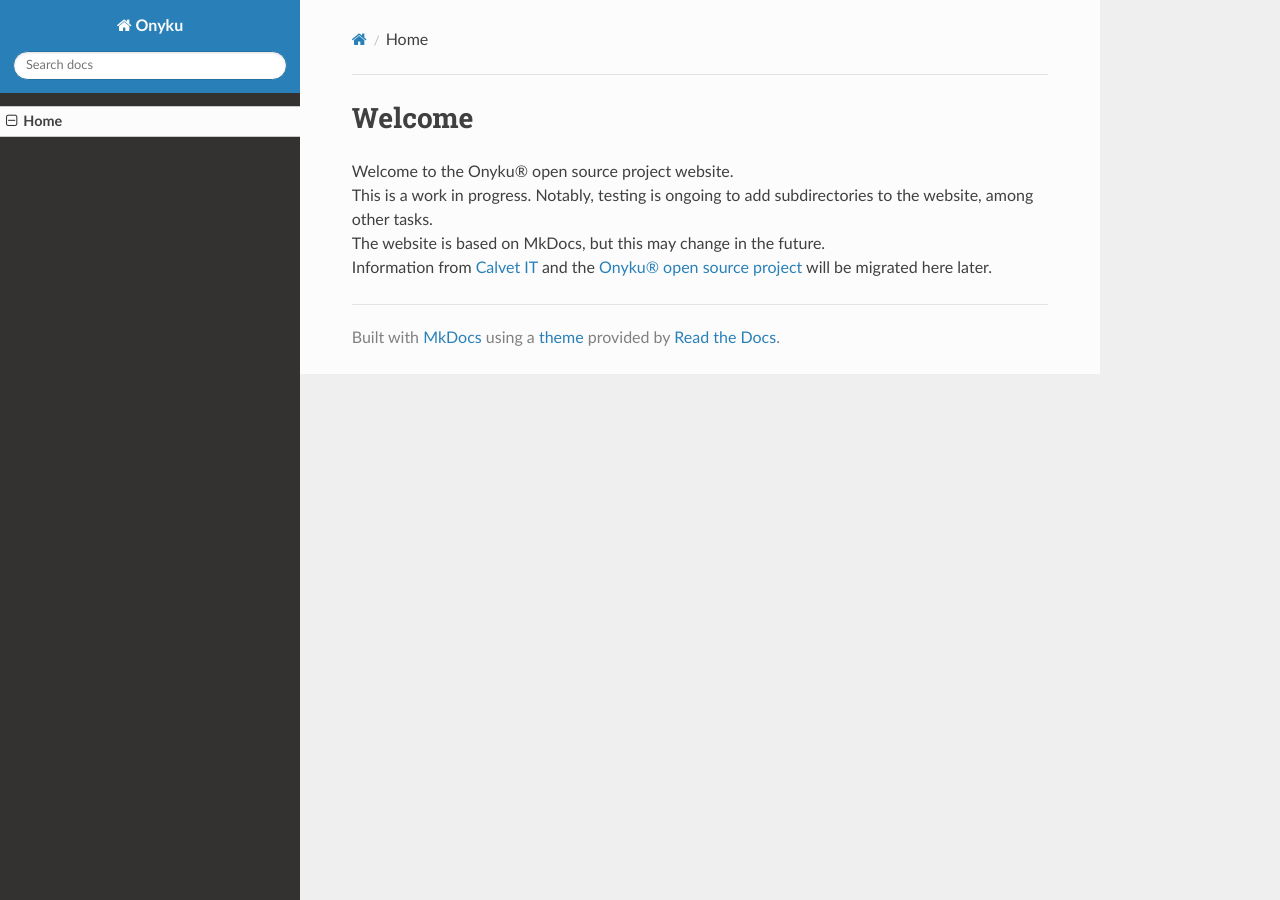
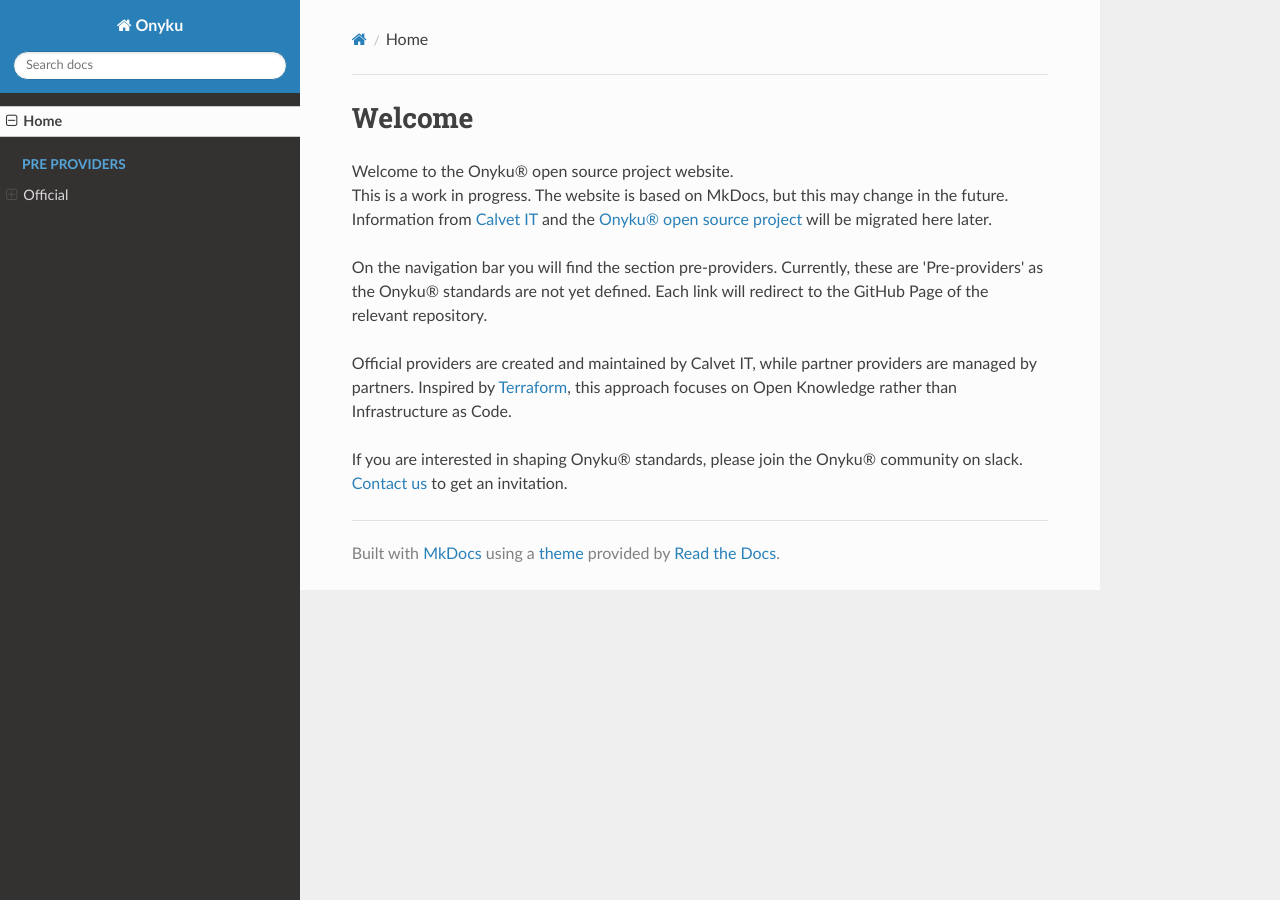
Before and after one commit to CalvetIT/onyku.com, an MkDocs documentation site: the page built from docs/index.md, in a window 1280 px wide. Built offline with MkDocs 1.6.1, drawn with Linux system fonts in a browser that asks for light colours; nearby versions of some CDN libraries.

Commit message:
Updated index.

```diff
--- a/docs/index.md
+++ b/docs/index.md
@@ -1,5 +1,14 @@
 # Welcome
 Welcome to the Onyku® open source project website.
-This is a work in progress. Notably, testing is ongoing to add subdirectories to the website, among other tasks.
+This is a work in progress.
 The website is based on MkDocs, but this may change in the future.
 Information from [Calvet IT](https://calvetit.com/onyku/) and the [Onyku® open source project](https://github.com/CalvetIT/onyku) will be migrated here later.
+
+On the navigation bar you will find the section pre-providers.
+Currently, these are 'Pre-providers' as the Onyku® standards are not yet defined.
+Each link will redirect to the GitHub Page of the relevant repository.
+
+Official providers are created and maintained by Calvet IT, while partner providers are managed by partners. Inspired by [Terraform](https://registry.terraform.io/browse/providers), this approach focuses on Open Knowledge rather than Infrastructure as Code.
+
+If you are interested in shaping Onyku® standards, please join the Onyku® community on slack.
+[Contact us](https://calvetit.com/contact-us/) to get an invitation.
--- a/mkdocs.yml
+++ b/mkdocs.yml
@@ -1,6 +1,9 @@
 site_name: Onyku
 nav:
   - Home: index.md
+  - Pre providers:
+    - Official:
+      - Entrepreneurship in Norway: https://calvetit.github.io/pre-onyku-provider-entrepreneurship-in-norway/
 theme: readthedocs
 plugins:
   - search
```
